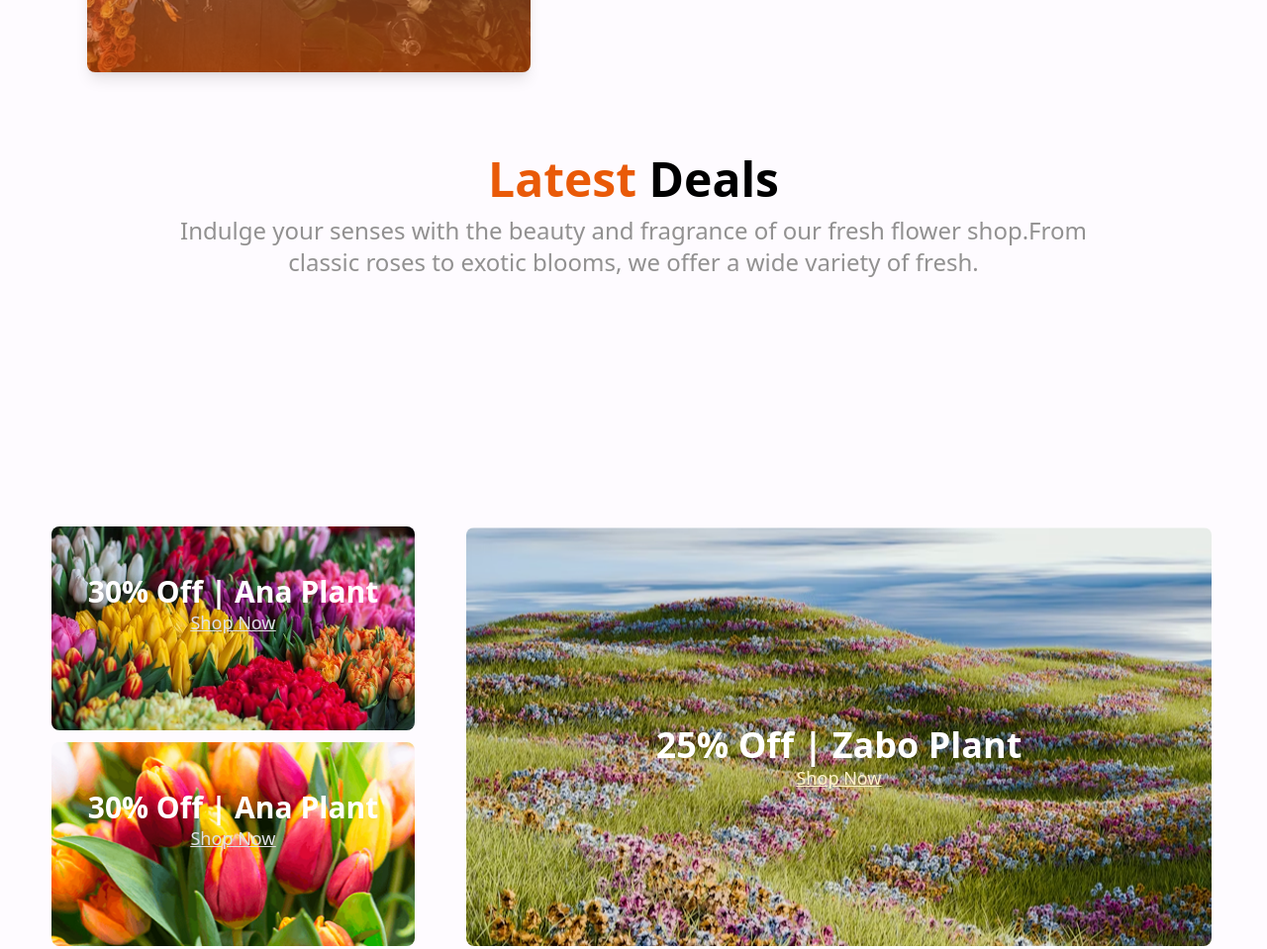
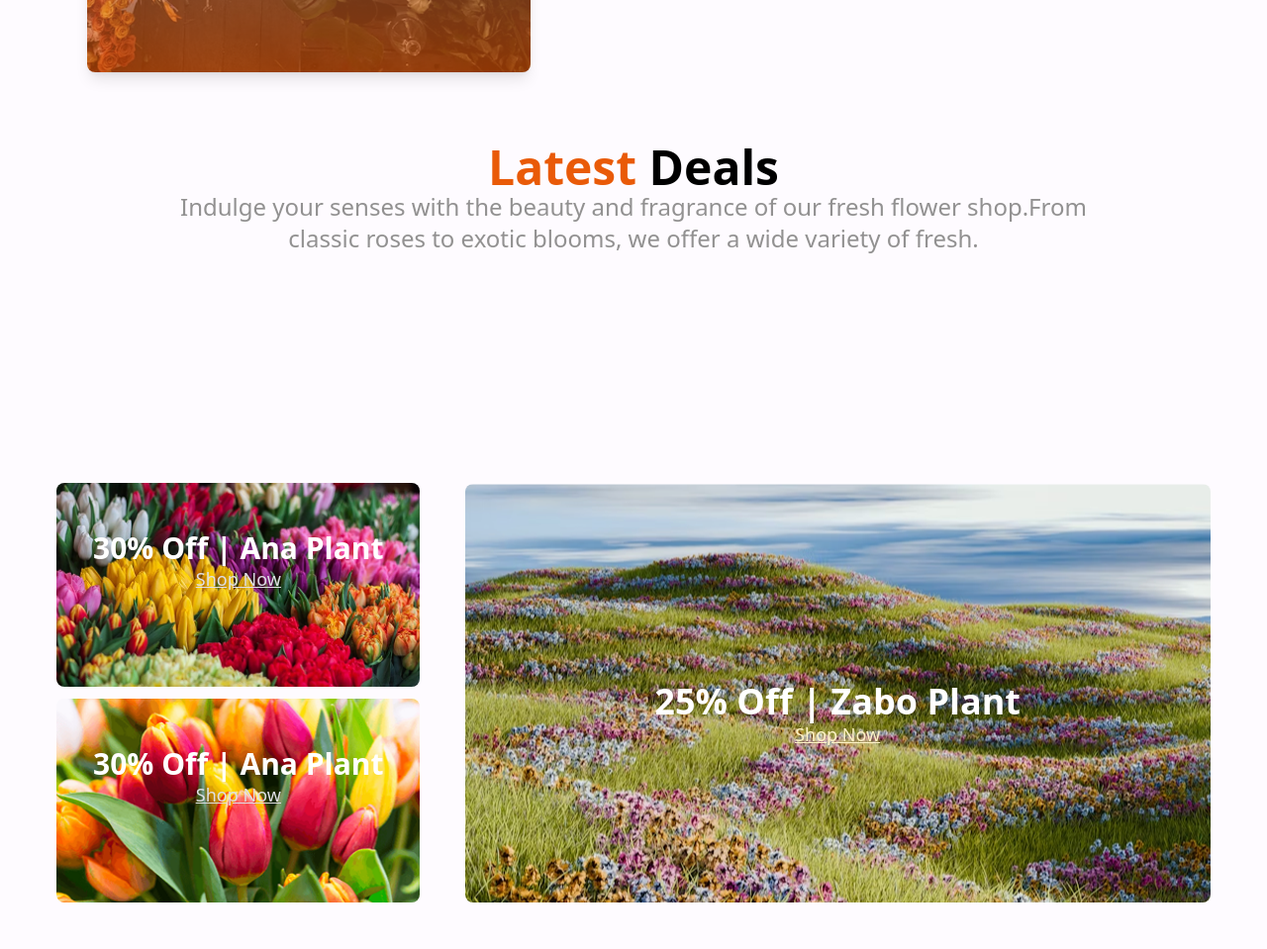
Before and after one commit to Jannatulferdous2/responsive-flower-website, a plain HTML site: page index.html in a window 1280 px wide. Shown: the part 2296-3255 px from the top of the page at 99% size. Drawn offline with nearby package versions, Linux system fonts and the light colour scheme.

Commit message:
modify the thied section

```diff
--- a/index.html
+++ b/index.html
@@ -224,16 +224,16 @@
 
 <div class=" rounded-6xl items-center bg-cover relative space-x-1 w-full ">
            <!-- Latest  Deals-title-->
-    <div class="container items-center lg:text-left text-center   mx-auto pt-11 my-10">
+    <div class="container items-center lg:text-left text-center  mx-auto pt-10 my-8">
         <h2 class=" sm:text-5xl lg:text-5xl text-center font-bold text-black"><span class="text-[#E95A08]">Latest </span> Deals</h2>
-        <p class="sm:text-2xl py-3 text-center  text-[#929191] mx-auto max-w-5xl" >Indulge your senses with the beauty and fragrance of our fresh flower shop.From <br> classic roses to exotic blooms, we offer a wide variety of fresh.</p>
+        <p class="sm:text-2xl  text-center  text-[#929191] mx-auto max-w-5xl" >Indulge your senses with the beauty and fragrance of our fresh flower shop.From <br> classic roses to exotic blooms, we offer a wide variety of fresh.</p>
     </div>
 
 <!--plant parent-->
-<div class=" flex flex-row gap-0 items-center justify-evenly ">
+<div class=" flex flex-row mx-3 items-center justify-evenly ">
     <!--bloom Plant-->
 
-<div class="  space-y-3 space-x-0">
+<div class=" space-y-3 space-x-0">
        <div class="bg-[url('assets/deal-bloom.png')] text-center w-[367px] h-[206px] bg-no-repeat bg-cover bg-center rounded-lg overflow-hidden relative">
          <h3 class=" text-white font-extrabold text-3xl pt-12  ">30% Off | Ana Plant</h3>
 
```
